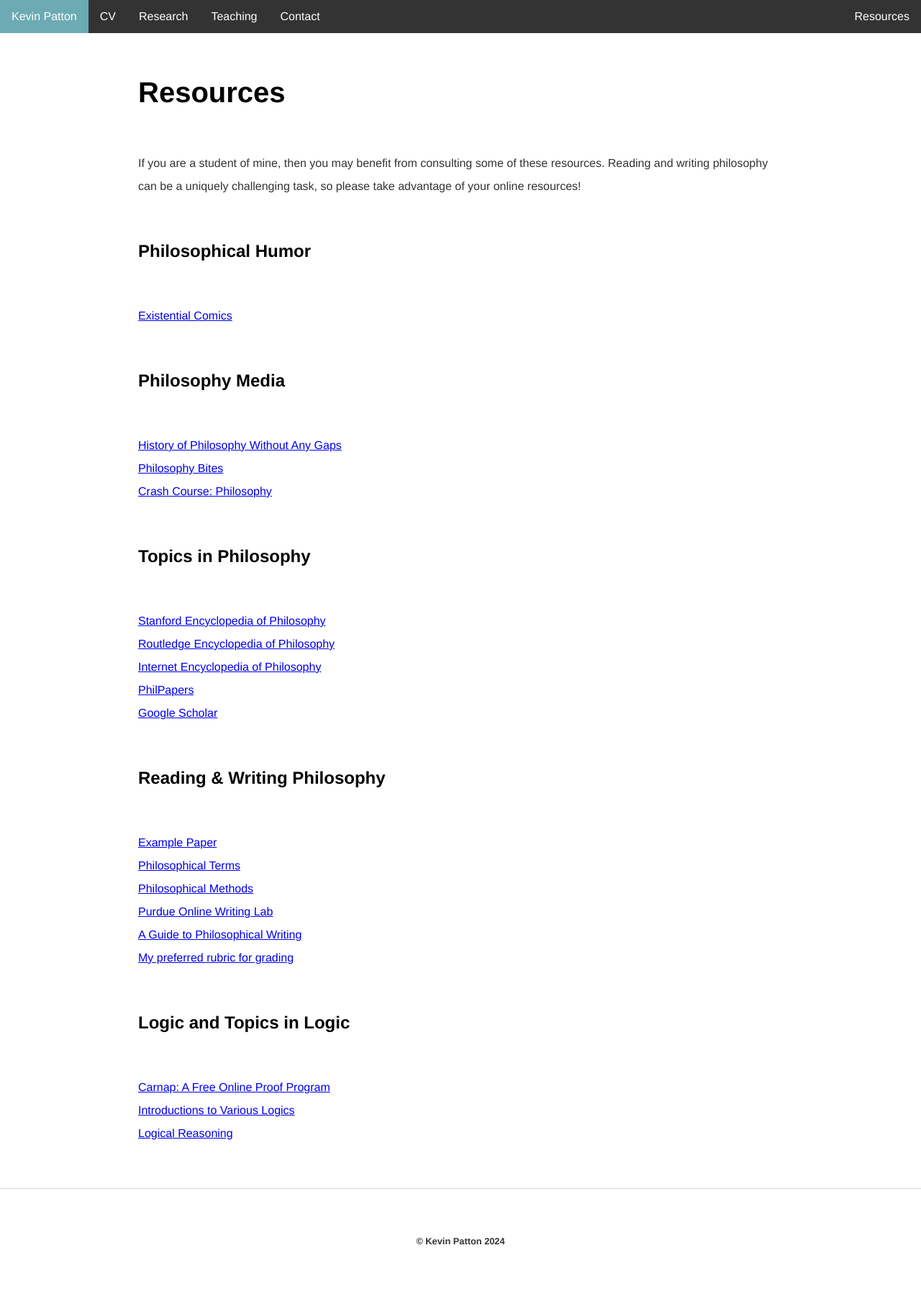
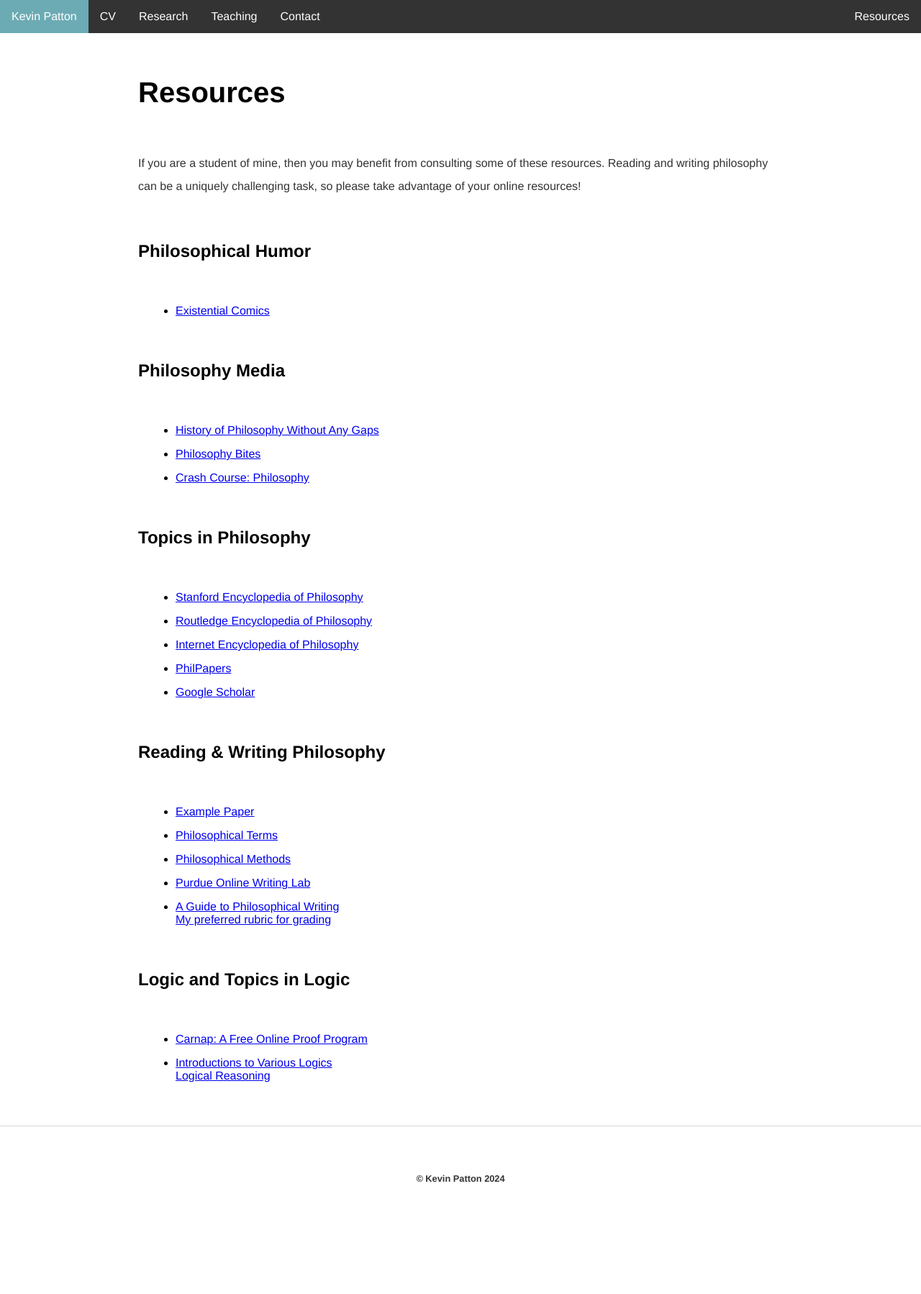
Before and after one commit to kevinjpatton/kevinjpatton.github.io, a Jekyll site: the page built from resources/index.html, in a window 1280 px wide. Shown: the whole page at 72% size. Built offline with Jekyll 4.4.1, drawn with Linux system fonts in a browser that asks for light colours; Markdown is read by kramdown in place of the engine named in the settings; after the commit the page ends 1711 px from its top, so only the background shows below that.

Commit message:
Update index.html

```diff
--- a/resources/index.html
+++ b/resources/index.html
@@ -5,14 +5,33 @@ title: Resources
 <h1>Resources</h1>
 <p>If you are a student of mine, then you may benefit from consulting some of these resources.  Reading and writing philosophy can be a uniquely challenging task, so please take advantage of your online resources!</p>
 <h2>Philosophical Humor</h2>
-<p><a href="http://existentialcomics.com/" target="_blank">Existential Comics</a></p>
+<ul class="standard-list">
+<li><a href="http://existentialcomics.com/" target="_blank">Existential Comics</a></li>
+</ul>
 <h2>Philosophy Media</h2>
-<p><a href="https://www.historyofphilosophy.net/" target="_blank">History of Philosophy Without Any Gaps</a><br><a href="https://philosophybites.com/" target=_blank">Philosophy Bites</a><br>
-<a href="https://www.youtube.com/watch?v=BNYJQaZUDrI&list=PL8dPuuaLjXtNgK6MZucdYldNkMybYIHKR" target="_blank">Crash Course: Philosophy</a></p>
+<ul class="standard-list">
+<li><a href="https://www.historyofphilosophy.net/" target="_blank">History of Philosophy Without Any Gaps</a></li>
+<li><a href="https://philosophybites.com/" target=_blank">Philosophy Bites</a><br></li>
+<li><a href="https://www.youtube.com/watch?v=BNYJQaZUDrI&list=PL8dPuuaLjXtNgK6MZucdYldNkMybYIHKR" target="_blank">Crash Course: Philosophy</a></li>
+</ul>
 <h2>Topics in Philosophy</h2>
-<p><a href="http://plato.stanford.edu/" target="_blank">Stanford Encyclopedia of Philosophy</a><br><a href="https://www.rep.routledge.com/" target="_blank">Routledge Encyclopedia of Philosophy</a><br><a href="http://www.iep.utm.edu/" target="_blank">Internet Encyclopedia of Philosophy</a><br><a href="http://philpapers.org/" target="_blank">PhilPapers</a><br><a href="https://scholar.google.com" target="_blank">Google Scholar</a></p>
-
+<ul class="standard-list">
+<li><a href="http://plato.stanford.edu/" target="_blank">Stanford Encyclopedia of Philosophy</a></li>
+<li><a href="https://www.rep.routledge.com/" target="_blank">Routledge Encyclopedia of Philosophy</a></li>
+<li><a href="http://www.iep.utm.edu/" target="_blank">Internet Encyclopedia of Philosophy</a></li>
+<li><a href="http://philpapers.org/" target="_blank">PhilPapers</a></li>
+<li><a href="https://scholar.google.com" target="_blank">Google Scholar</a></li>
+</ul>
 <h2>Reading & Writing Philosophy</h2>
-<p><a href="https://prezi.com/z4h1_fwilbxj/a-sample-philosophy-paper/" target="_blank">Example Paper</a><br><a href="https://en.wikipedia.org/wiki/Glossary_of_philosophy" target="_blank">Philosophical Terms</a><br><a href="https://en.wikipedia.org/wiki/Philosophical_methodology" target="_blank">Philosophical Methods</a><br><a href="http://owl.english.purdue.edu/owl/" target="_blank">Purdue Online Writing Lab</a><br><a href="http://writingproject.fas.harvard.edu/files/hwp/files/philosophical_writing.pdf" target="_blank">A Guide to Philosophical Writing</a><br><a href="/teaching/phil1020/Phil_Paper_Rubric.pdf" target="_blank">My preferred rubric for grading</a></p>
+<ul class="standard-list">
+<li><a href="https://prezi.com/z4h1_fwilbxj/a-sample-philosophy-paper/" target="_blank">Example Paper</a></li>
+<li><a href="https://en.wikipedia.org/wiki/Glossary_of_philosophy" target="_blank">Philosophical Terms</a></li>
+<li><a href="https://en.wikipedia.org/wiki/Philosophical_methodology" target="_blank">Philosophical Methods</a></li>
+<li><a href="http://owl.english.purdue.edu/owl/" target="_blank">Purdue Online Writing Lab</a></li>
+<li><a href="http://writingproject.fas.harvard.edu/files/hwp/files/philosophical_writing.pdf" target="_blank">A Guide to Philosophical Writing</a><br><a href="/teaching/phil1020/Phil_Paper_Rubric.pdf" target="_blank">My preferred rubric for grading</a></li>
+</ul>
 <h2>Logic and Topics in Logic</h2>
-<p><a href="https://carnap.io/" target="_blank">Carnap: A Free Online Proof Program</a><br><a href="http://philosophy.hku.hk/think/" target="_blank">Introductions to Various Logics</a><br><a href="https://www.khanacademy.org/test-prep/lsat/lsat-lessons/logical-reasoning/a/logical-reasoning--article--getting-started/" target="_blank">Logical Reasoning</a></p>
+<ul class="standard-list">
+<li><a href="https://carnap.io/" target="_blank">Carnap: A Free Online Proof Program</a></li>
+<li><a href="http://philosophy.hku.hk/think/" target="_blank">Introductions to Various Logics</a><br><a href="https://www.khanacademy.org/test-prep/lsat/lsat-lessons/logical-reasoning/a/logical-reasoning--article--getting-started/" target="_blank">Logical Reasoning</a></li>
+</ul>
```
